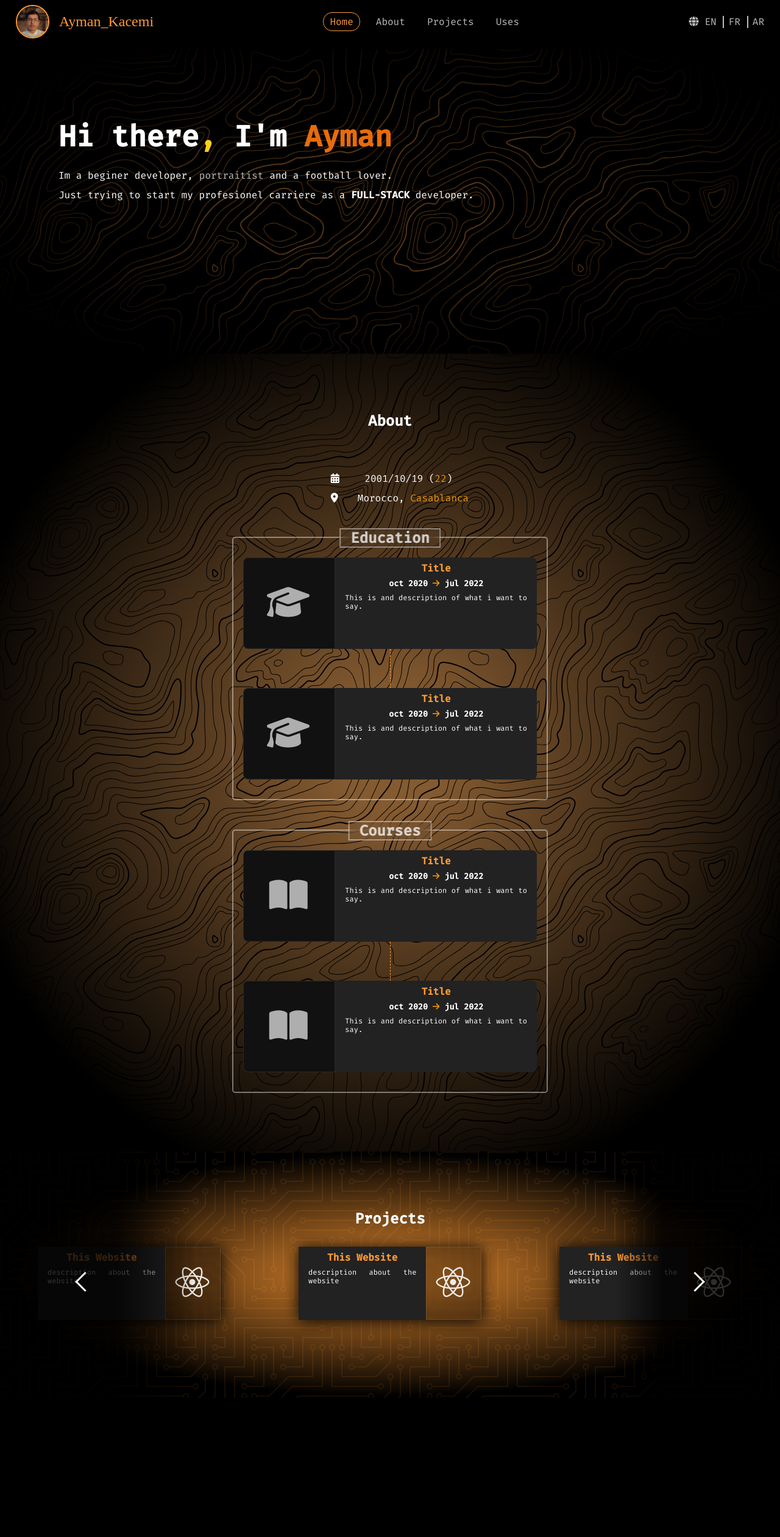
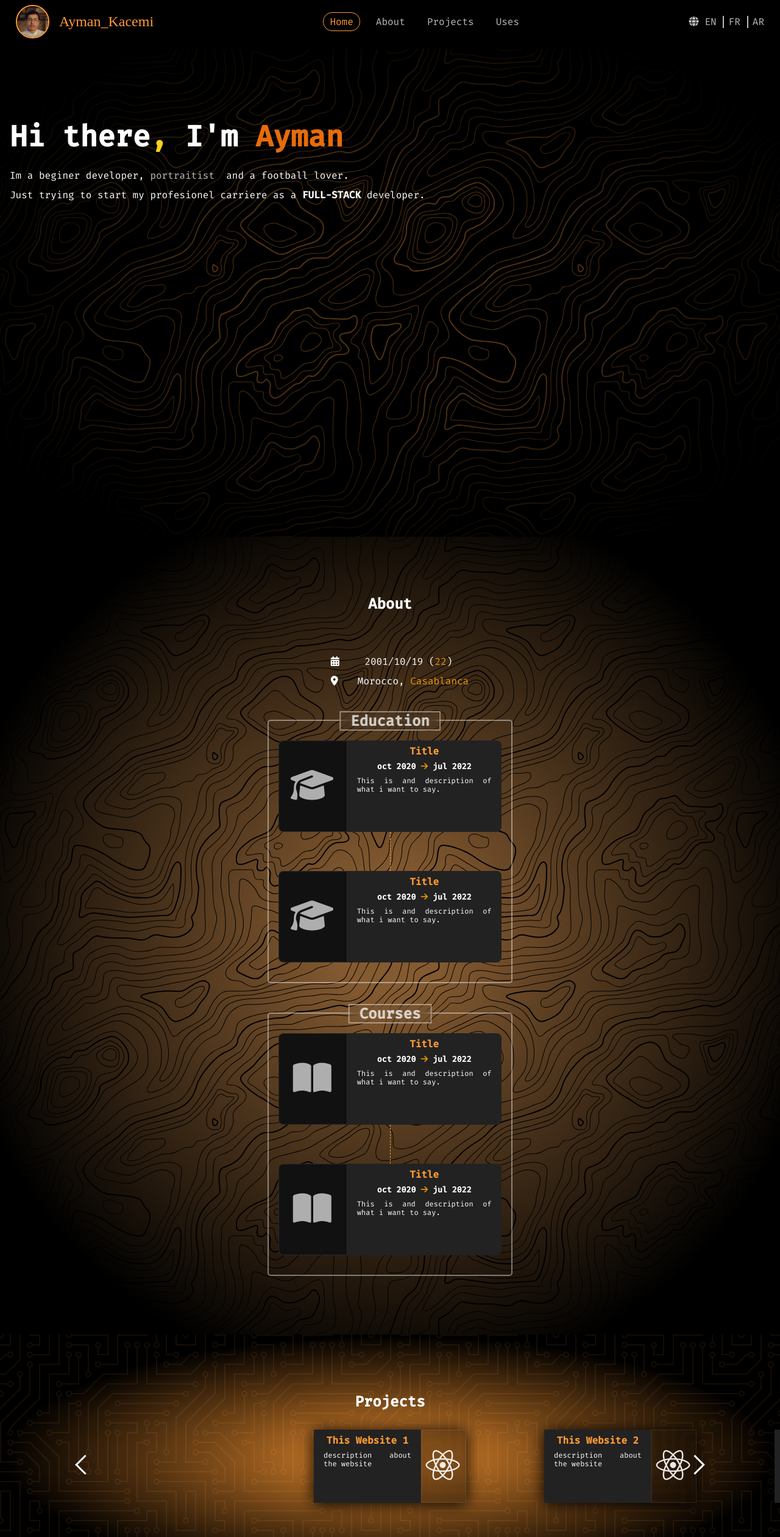
Before and after one commit to ayman-kacemi47/myWebsite, a React (Create React App) app: page / in a window 1280 px wide. Shown: the top 2520 px of the page at 61% size. Before the commit the page ends 2292 px from the top, so only its background shows below. Built offline with nearby package versions, Linux system fonts and the light colour scheme; a web font is replaced by a local one.

Commit message:
Fix major problems in proejcts section

```diff
--- a/src/App.css
+++ b/src/App.css
@@ -17,8 +17,8 @@
   color: white;
 }
 body{
+  /* overflow-x: hidden; */
   background-color: rgb(0, 0, 0);
-  height: 2000px;
 }
 .content-container{
   margin-top: 5rem;
@@ -150,13 +150,13 @@ li a:hover:not(.active){
 
 .progress-container {
   display: flex;
-  width: 482px;
+  max-width: 482px;
   height: 150px;
   margin: 2rem 0;
 }
 .progress-img, .projects-img{
   flex: 1;
-  width: 200px;
+  /* width: 200px; */
   position: relative;
   background-color: #111111;
   border-radius: 8px 0 0 8px;
@@ -174,7 +174,7 @@ li a:hover:not(.active){
   padding: 0.5rem 1rem;
   flex: 2;
   background-color: rgb(34, 34, 34);
-  width: 200px;
+  /* width: 200px; */
   display: flex;
   flex-direction: column;
   gap: 0.5rem;
@@ -200,15 +200,22 @@ li a:hover:not(.active){
 }
 
 section{
-  padding: 6rem;
+  padding: 6rem 0rem;
 }
 .home-section h1 {
   font-size: 3rem;
 }
+.home-section div p a {
+  padding: 0;
+}
+.home-section div {
+  max-width: 100vw;
+  margin: 0 1rem;
+}
 .home-section{
 
   line-height: 2;
-  height: 500px;
+  height: 100vh;
 
 
 background: radial-gradient(ellipse, rgba(125,192,238,0) 30%, rgba(0,0,0,1) 86%),url('./images/backgrounds/topography-orange.svg');
@@ -216,19 +223,25 @@ background: radial-gradient(ellipse, rgba(125,192,238,0) 30%, rgba(0,0,0,1) 86%)
 }
 
 /*  section des projets, quelque chose sont partagé avec progress cards*/
-.projects-container{
+
+.projects-container{  /*  this for each project*/
   box-shadow: #000000 0px 2px 25px;
   display: flex;
-  width: 300px;
+  min-width: 250px;
   height: 120px;
   margin: 2rem 0;
 }
 .projects-section{
   position: relative;
- background: radial-gradient(ellipse, rgba(255, 154, 52, 0.75) 10%, rgba(0, 0, 0, 0.6) 70%),url('./images/backgrounds/circuit-board.svg');
  display: flex;
  flex-direction: column;
- align-items: center;
+ background: radial-gradient(ellipse, rgba(255, 154, 52, 0.75) 10%, rgba(0, 0, 0, 0.6) 70%),url('./images/backgrounds/circuit-board.svg');
+
+}
+
+
+.projects-section h2{
+  align-self: center;
 
 }
 
@@ -246,7 +259,7 @@ background: radial-gradient(ellipse, rgba(125,192,238,0) 30%, rgba(0,0,0,1) 86%)
 }
 .arrowLeft , .arrowRight{
   position: absolute;
-  z-index: 766;
+  z-index: 999;
   padding: 10px;
   top: 50%;
   width: 0.75rem;
@@ -258,6 +271,7 @@ background: radial-gradient(ellipse, rgba(125,192,238,0) 30%, rgba(0,0,0,1) 86%)
 }
 .arrowLeft{
   left: 10%;
+
 }
 .arrowRight{
   transform: rotate(135deg);
@@ -275,17 +289,29 @@ background: radial-gradient(ellipse, rgba(125,192,238,0) 30%, rgba(0,0,0,1) 86%)
 .projects-wrapper{
   position: relative;
   display: flex;
+  max-width: 100vw;
   gap: 10vw;
-  justify-content: space-between;
+  overflow: hidden;
+  padding: 0 calc(50% - 250px/2);
 }
 
-.projects-section::before {
-  content: "";
-  position: absolute;
-  top: 0;
-  left: 0;
-  width: 100%;
-  height: 100%;
-  background: linear-gradient( 90deg , rgba(0, 0, 0, 0.8) 0 15%, rgba(0,0,0,0) 25% 79%,  rgba(0, 0, 0, 0.805) 85% 100%);
-  z-index: 1; /* Make sure the overlay is on top of child elements */
+@media screen and (max-width: 700px) {
+
+  .projects-wrapper{
+    position: relative;
+    display: flex;
+    max-width: 100vw;
+    gap: 10vw;
+    overflow-x: auto;
+  }
+
 }
+
+
+/* Make sure the overlay is on top of child elements */
+
+/* @media screen and (max-width:450px) {
+  .nav-ul{
+    display: none;
+  }
+} */
--- a/src/components/Home.jsx
+++ b/src/components/Home.jsx
@@ -3,24 +3,26 @@ import React from 'react';
 const Home = () => {
   return (
     <section className='home-section' id='home'>
+      <div>
         <h1>
           Hi there<span style={{ color: '#fcd018' }}>,</span> I'm{' '}
           <span style={{ color: '#e76c0b' }}>Ayman</span>
         </h1>
         <p>
-        Im a beginer developer,
+          Im a beginer developer,&nbsp;
           <a
             href='https://www.thefreedictionary.com/portraitist#:~:text=1.,painter%20%2D%20an%20artist%20who%20paints'
             target='_blank'
           >
             portraitist
           </a>
-        and a football lover.
+          &nbsp; and a football lover.
           <br />
           Just trying to start my profesionel carriere as a{' '}
           <strong>FULL-STACK </strong>
           developer.
         </p>
+      </div>
     </section>
   );
 };
--- a/src/components/Projects.jsx
+++ b/src/components/Projects.jsx
@@ -1,4 +1,4 @@
-import React from 'react';
+import React, { useEffect } from 'react';
 import ProjectsCard from './ProjectsCard';
 
 const Projects = () => {
@@ -8,10 +8,8 @@ const Projects = () => {
       <div className='arrowLeft'></div>
       <div className='arrowRight'></div>
       <div className='projects-wrapper'>
-
-
         <ProjectsCard
-          title={'This Website'}
+          title={'This Website 1'}
           description={'description about the website'}
           icon={
             <i
@@ -22,7 +20,7 @@ const Projects = () => {
           id={1}
         />
         <ProjectsCard
-          title={'This Website'}
+          title={'This Website 2'}
           description={'description about the website'}
           icon={
             <i
@@ -32,7 +30,37 @@ const Projects = () => {
           }
         />
         <ProjectsCard
-          title={'This Website'}
+          title={'This Website 3'}
+          description={'description about the website'}
+          icon={
+            <i
+              className='fa-brands fa-react'
+              style={{ color: 'white', scale: '3.5', opacity: '0.9' }}
+            />
+          }
+        />
+        <ProjectsCard
+          title={'This Website 4'}
+          description={'description about the website'}
+          icon={
+            <i
+              className='fa-brands fa-react'
+              style={{ color: 'white', scale: '3.5', opacity: '0.9' }}
+            />
+          }
+        />
+        <ProjectsCard
+          title={'This Website 5'}
+          description={'description about the website'}
+          icon={
+            <i
+              className='fa-brands fa-react'
+              style={{ color: 'white', scale: '3.5', opacity: '0.9' }}
+            />
+          }
+        />
+        <ProjectsCard
+          title={'This Website 6'}
           description={'description about the website'}
           icon={
             <i
@@ -42,8 +70,22 @@ const Projects = () => {
           }
         />
       </div>
+      {/* <div className='projects-map' style={{ display: 'flex' }}>
+        <span style={style}></span>
+        <span style={style}></span>
+        <span style={style}></span>
+      </div> */}
     </section>
   );
 };
-
+// const style = {
+//   display: 'block',
+//   margin: '1rem',
+//   minWidth: '15px',
+//   minHeight: '15px',
+//   backgroundColor: '#ff9a34',
+//   border: '1px solid black',
+//   borderRadius: '50px',
+//   opacity: '0.5',
+// };
 export default Projects;
--- a/src/index.css
+++ b/src/index.css
@@ -1,4 +1,4 @@
-body {
+/* body {
   margin: 0;
   font-family: -apple-system, BlinkMacSystemFont, 'Segoe UI', 'Roboto', 'Oxygen',
     'Ubuntu', 'Cantarell', 'Fira Sans', 'Droid Sans', 'Helvetica Neue',
@@ -10,4 +10,4 @@ body {
 code {
   font-family: source-code-pro, Menlo, Monaco, Consolas, 'Courier New',
     monospace;
-}
+} */
```
Lines whose indentation alone changed are shown as unchanged.
